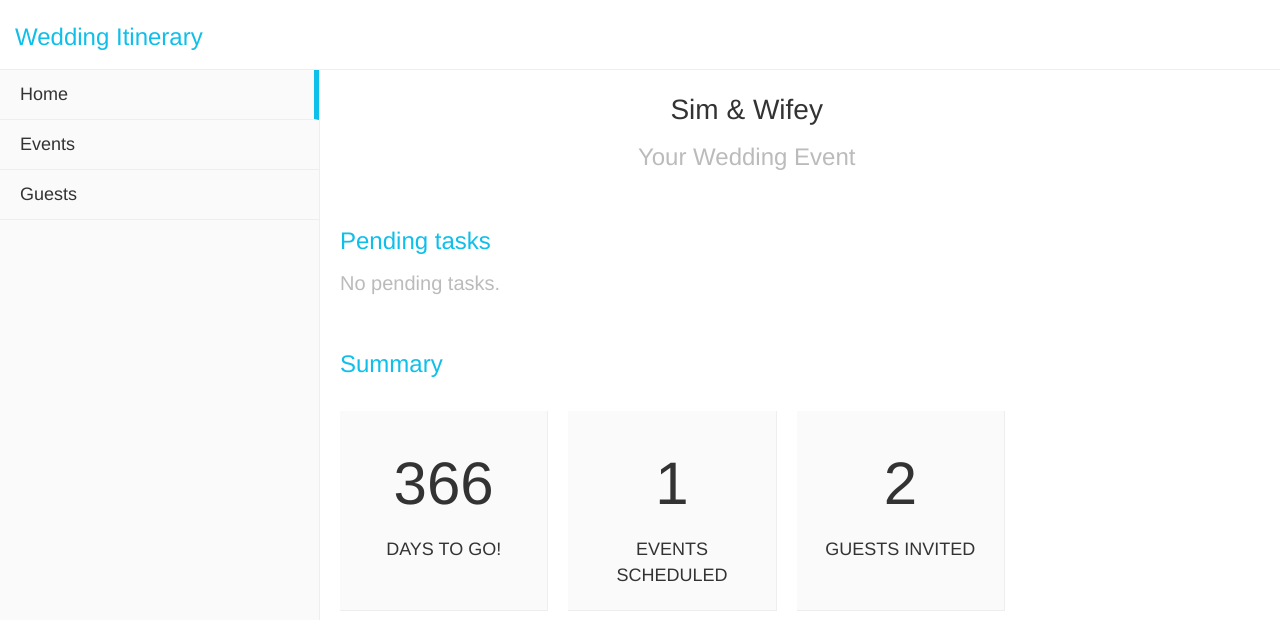
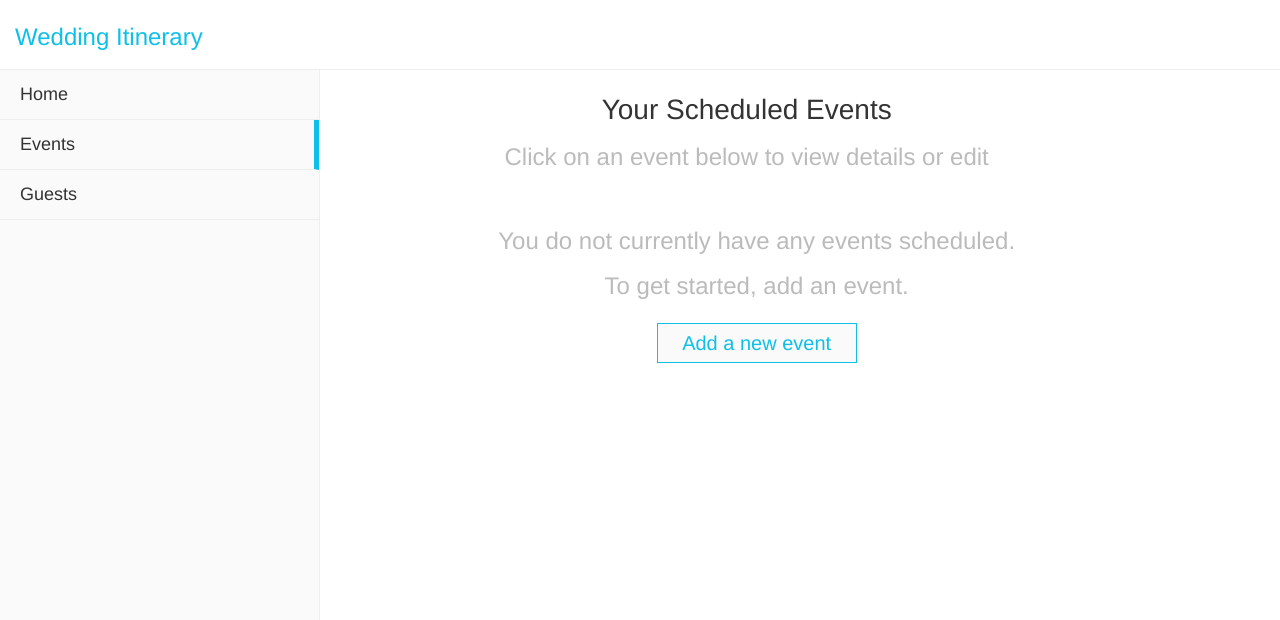
Before and after one commit to infinityl00p/itinerary, a React (Create React App) app in the folder client/: page / in a window 1280 px wide. Shown: the top 620 px of the page. Built offline with nearby package versions, Linux system fonts and the light colour scheme.

Commit message:
add basic logic for no events

```diff
--- a/client/src/components/Wedding/EventsView.js
+++ b/client/src/components/Wedding/EventsView.js
@@ -1,25 +1,47 @@
 import React from 'react';
 
-import '../../styles/HomeView.css';
+import '../../styles/EventsView.css';
 
 export default class EventsView extends React.Component {
+  constructor() {
+    super();
+
+  }
+
+  handleCreateClick() {
+    console.log('I will create an event');
+  }
+
   renderEventsList() {
-    if (this.props.weddingStore.events.length === 0) {
+    if (this.props.weddingStore.events.length > 0) {
       return (
         <div className="empty-event-list">
-          <p>You do not currently have any events scheduled. To get started, add an event.</p>
+          <p>You do not currently have any events scheduled.</p>
+          <p>To get started, add an event.</p>
         </div>
-      )
+      );
     }
+  }
+
+  renderCreateEventButton() {
+    // TODO: Make this into a button component
+    return (
+      <div className="create-event-button" onClick={this.handleCreateClick}>
+        <p>Add a new event</p>
+      </div>
+    );
   }
 
   render() {
     return (
       <div id="events-view" className="col-md-8">
         <div className="title">
-          <p>Your Scheduled Events</p>
+          <p className="description">Your Scheduled Events</p>
+          <p className="subheading">Click on an event below to view details or edit</p>
         </div>
         <div className="events-list">
+          { this.renderEventsList() }
+          { this.renderCreateEventButton() }
         </div>
       </div>
     );
--- a/client/src/components/Wedding/HomeView.js
+++ b/client/src/components/Wedding/HomeView.js
@@ -1,6 +1,8 @@
 import React from 'react';
 
 import HomeItem from './HomeItem';
+
+import '../../styles/HomeView.css';
 
 export default class HomeView extends React.Component {
   getDaysRemaining() {
--- a/client/src/components/Wedding/WeddingContainer.js
+++ b/client/src/components/Wedding/WeddingContainer.js
@@ -13,7 +13,7 @@ export default class WeddingContainer extends React.Component {
     this.handleViewChange = this.handleViewChange.bind(this);
 
     this.state = {
-      activeView: 'Home'
+      activeView: 'Events'
     }
   }
 
@@ -26,11 +26,11 @@ export default class WeddingContainer extends React.Component {
       case 'Home':
         return <HomeView weddingStore={this.props.weddingStore} />;
       case 'Events':
-        return <EventsView />;
+        return <EventsView weddingStore={this.props.weddingStore} />;
       case 'Guests':
-        return <GuestsView />;
+        return <GuestsView weddingStore={this.props.weddingStore} />;
       default:
-        return <HomeView />;
+        return <HomeView weddingStore={this.props.weddingStore} />;
     }
   }
 
--- a/client/src/styles/EventsView.css
+++ b/client/src/styles/EventsView.css
@@ -0,0 +1,52 @@
+#events-view {
+  margin-top: 20px;
+  padding: 0;
+}
+
+#events-view .title {
+  text-align: center;
+}
+
+#events-view .title .description {
+  font-size: 28px;
+}
+
+#events-view .title .subheading {
+  font-size: 24px;
+  font-weight: 300;
+  color: #bbbbbb;
+}
+
+#events-view .events-list {
+  margin-top: 50px;
+  margin-left: 20px;
+}
+
+#events-view .events-list .empty-event-list {
+  text-align: center;
+  color: #bbbbbb;
+  font-weight: 500;
+  font-size: 24px;
+}
+
+#events-view .events-list .create-event-button p {
+  font-size: 20px;
+  font-weight: 300;
+  text-align: center;
+  display: block;
+  margin-left: auto;
+  margin-right: auto;
+  padding: 5px 10px 5px 10px;
+  color: #0EBFE9;
+  background-color: #fafafa;
+  border: 1px solid #0EBFE9;
+  width: 200px;
+  margin-top: 20px;
+}
+
+#events-view .events-list .create-event-button p:hover {
+  font-weight: 500;
+  cursor: pointer;
+  border-bottom: 3px solid #0EBFE9;
+  border-right: 3px solid #0EBFE9;
+}
```
